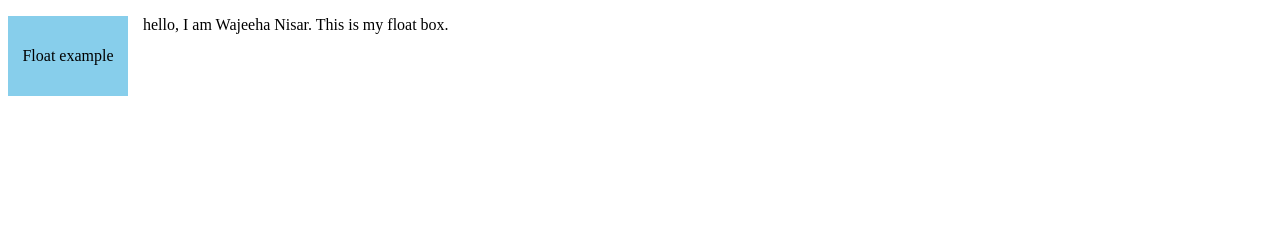
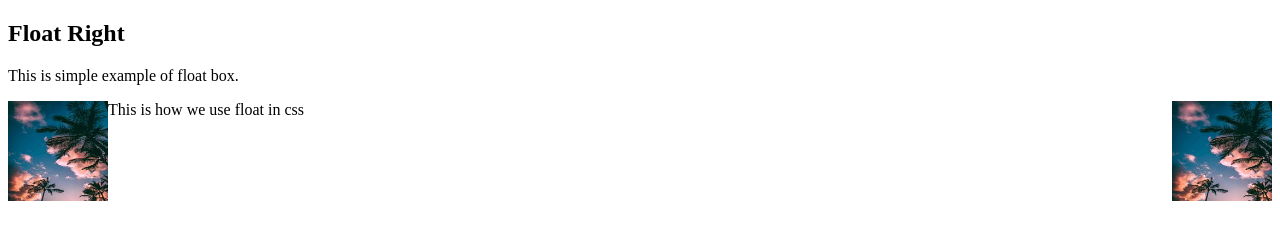
Before and after one commit to creativedeveloperfromswat/lesson-1-activity-1, a plain HTML site: page CSS.html/floatbox.html in a window 1280 px wide. Drawn offline with Linux system fonts and the light colour scheme.

Commit message:
floatbox.html

```diff
--- a/CSS.html/floatbox.html
+++ b/CSS.html/floatbox.html
@@ -3,21 +3,27 @@
     <head>
         <title> Float box</title>
         <style>
-            .box{
-              width: 120px;
-      height: 80px;
-      background-color: skyblue;
-      float: left;
-      margin-right: 15px;
-      text-align: center;
-      line-height: 80px;
-    }
- </style>
+            img#treeRight{
+                float: right;
+            }
+
+            img#treeLeft{
+                float: left;
+            }
+
+            </style>
     </head>
+    <body>
 
-    <body>
-        <div class="box"> Float example</div>
-        <p> hello, I am Wajeeha Nisar.
-            This is my float box.</p>
+        <h2> Float Right</h2>
+        <p> This is simple example of float box.</p>
+
+        <p>
+            <img id="treeRight" src="image.jpg" alt="tree"
+ style="width:100px;height: 100px;">
+          <img id="treeLeft" src="image.jpg" alt="tree"
+ style="width: 100px;height: 100px;">
+          This is how we use float in css
+        </p>
     </body>
 </html>
```
